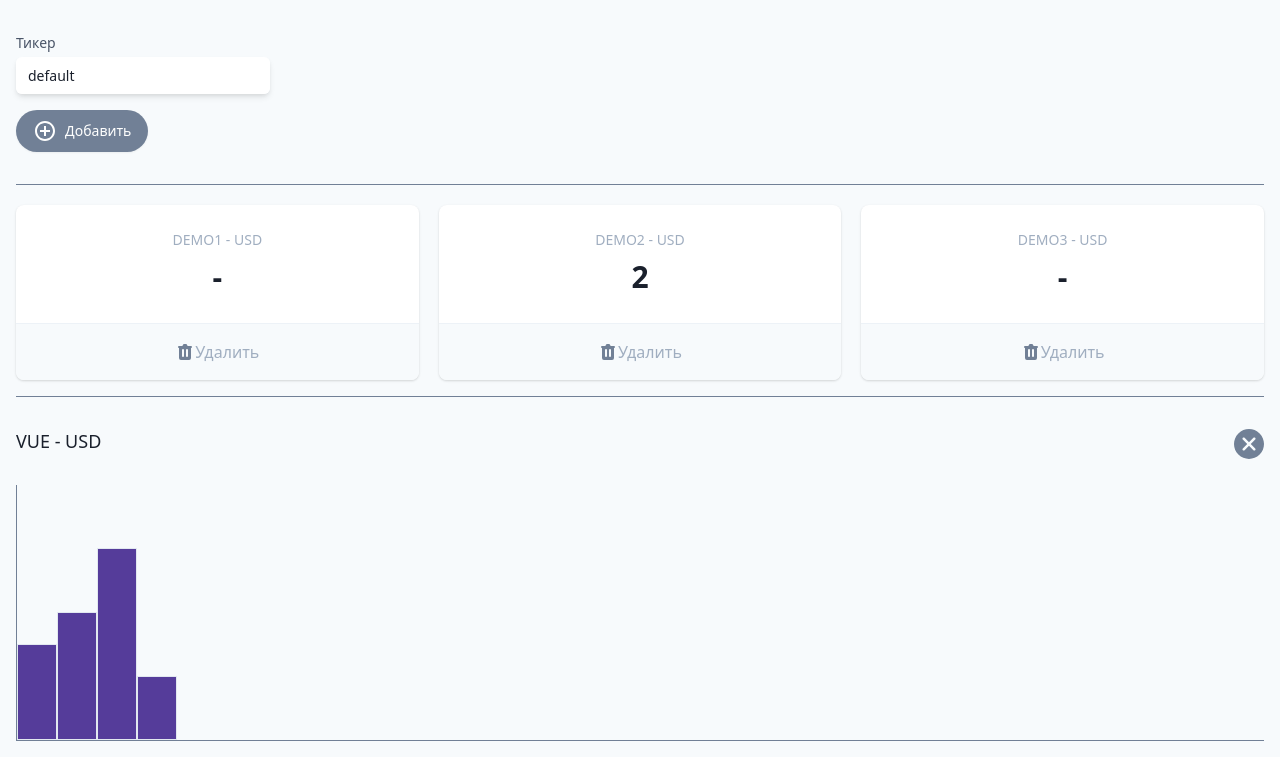
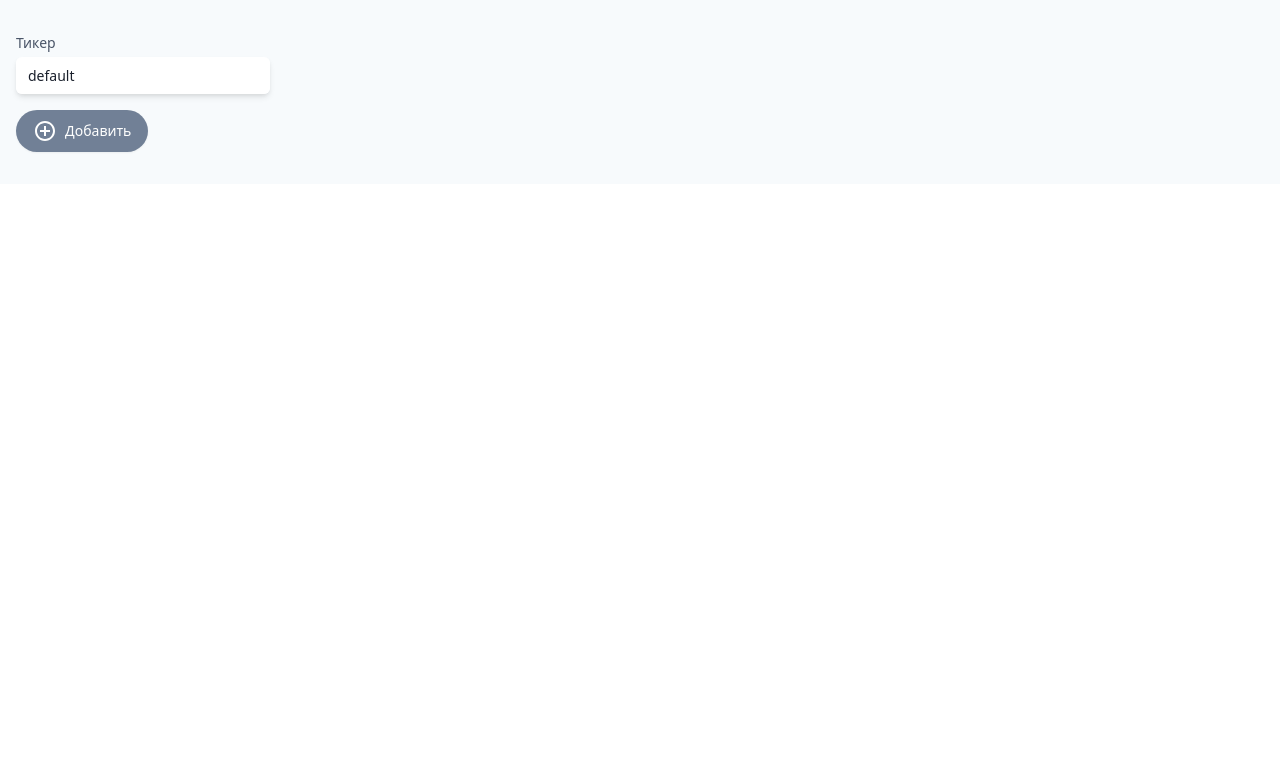
Before and after one commit to sanchopanda/cryptonomicon, a Vue app: page / in a window 1280 px wide. Shown: the top 780 px of the page. Built offline with nearby package versions, Linux system fonts and the light colour scheme.

Commit message:
add api and graph

```diff
--- a/src/App.vue
+++ b/src/App.vue
@@ -49,7 +49,10 @@
           <div
             v-for="t in tickers"
             :key="t.name"
-            @click="sel = t"
+            @click="select(t)"
+            :class="{
+              'border-4': sel === t
+            }"
             class="bg-white overflow-hidden shadow rounded-lg border-purple-800 border-solid cursor-pointer"
           >
             <div class="px-4 py-5 sm:p-6 text-center">
@@ -62,7 +65,7 @@
             </div>
             <div class="w-full border-t border-gray-200"></div>
             <button
-              @click="handleDelete(t)"
+              @click.stop="handleDelete(t)"
               class="flex items-center justify-center font-medium w-full bg-gray-100 px-4 py-4 sm:px-6 text-md text-gray-500 hover:text-gray-600 hover:bg-gray-200 hover:opacity-20 transition-all focus:outline-none"
             >
               <svg
@@ -83,15 +86,16 @@
         </dl>
         <hr class="w-full border-t border-gray-600 my-4" />
       </template>
-      <section class="relative">
+      <section v-if="sel" class="relative">
         <h3 class="text-lg leading-6 font-medium text-gray-900 my-8">
-          VUE - USD
+          {{ sel.name }} - USD
         </h3>
         <div class="flex items-end border-gray-600 border-b border-l h-64">
-          <div class="bg-purple-800 border w-10 h-24"></div>
-          <div class="bg-purple-800 border w-10 h-32"></div>
-          <div class="bg-purple-800 border w-10 h-48"></div>
-          <div class="bg-purple-800 border w-10 h-16"></div>
+          <div
+          v-for="(bar, i) in normalizeGraph()"
+          :key="i"
+          :style="{ height:`${bar}%` }"
+          class="bg-purple-800 border w-10 h-24"></div>
         </div>
         <button
           @click="sel = null"
@@ -132,11 +136,9 @@
   data() {
     return {
       ticker: "default",
-      tickers: [
-        { name: "DEMO1", price: "-" },
-        { name: "DEMO2", price: "2" },
-        { name: "DEMO3", price: "-" }
-      ]
+      tickers: [],
+      graph: [],
+      sel: null
     };
   },
 
@@ -149,10 +151,36 @@
 
       this.tickers.push(newTicker);
       this.ticker = "";
+
+      setInterval(async () => {
+        const f = await fetch(
+          `https://min-api.cryptocompare.com/data/price?fsym=${newTicker.name}&tsyms=USD&api_key=5ee49f669c83916ffe960a68640e5c4812f4d8ceac618f85cdf03cb66e54b1a1`
+        );
+        const data = await f.json();
+        this.tickers.find(t => t.name === newTicker.name).price =
+          data.USD > 1 ? data.USD.toFixed(2) : data.USD.toPrecision(2);
+
+        if (this.sel?.name === newTicker.name) {
+          this.graph.push(data.USD);
+        }
+      }, 10000);
     },
 
     handleDelete(tickerToRemove) {
       this.tickers = this.tickers.filter(t => t !== tickerToRemove);
+    },
+
+    select(t) {
+      this.sel = t;
+      this.graph = [];
+    },
+
+    normalizeGraph() {
+      const maxValue = Math.max(...this.graph);
+      const minValue = Math.min(...this.graph);
+      return this.graph.map(
+        price => 10 + ((price - minValue) * 90) / (maxValue - minValue)
+      );
     }
   }
 };
```
